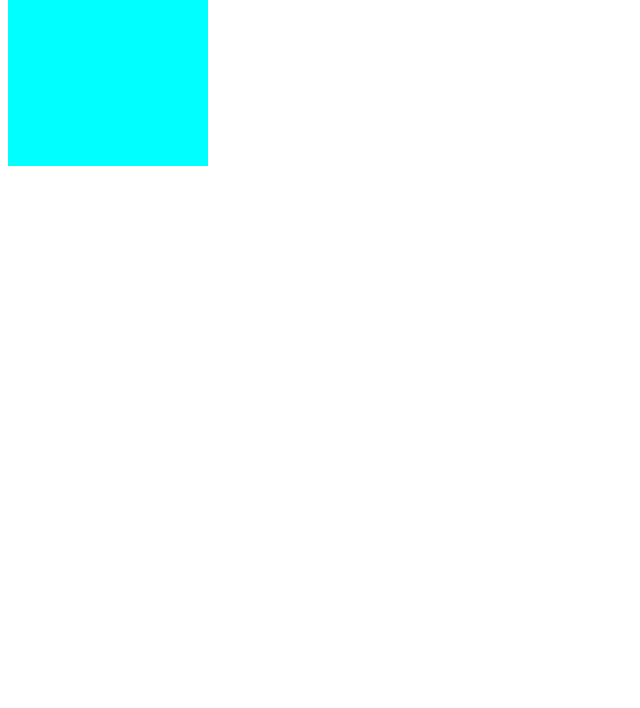
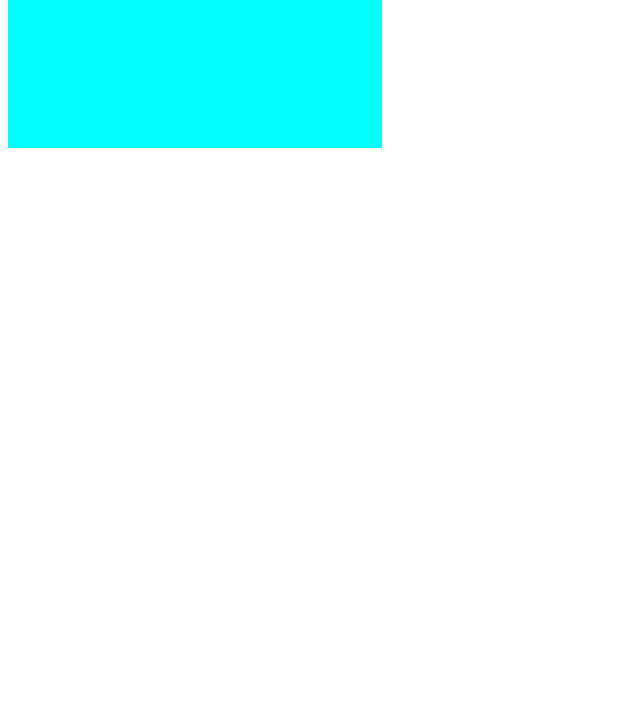
Before and after one commit to aarnavanoop/box-model-practice-css-Jun2024, a plain HTML site: page index.html in a window 1280 px wide. Shown: the part 92-800 px from the top of the page, without its empty margins (0-640 px from the left). Drawn offline with Linux system fonts and the light colour scheme.

Commit message:
added padding

```diff
--- a/style.css
+++ b/style.css
@@ -2,7 +2,9 @@
     background-color:aqua;
     font-size: 32px;
     /* box model*/
-    width:200px;
-    height: 250px;
+    width: 300px;
+    height: 100px;
+    padding: 32px 64px 100px 10px;
+
 
 }
```
